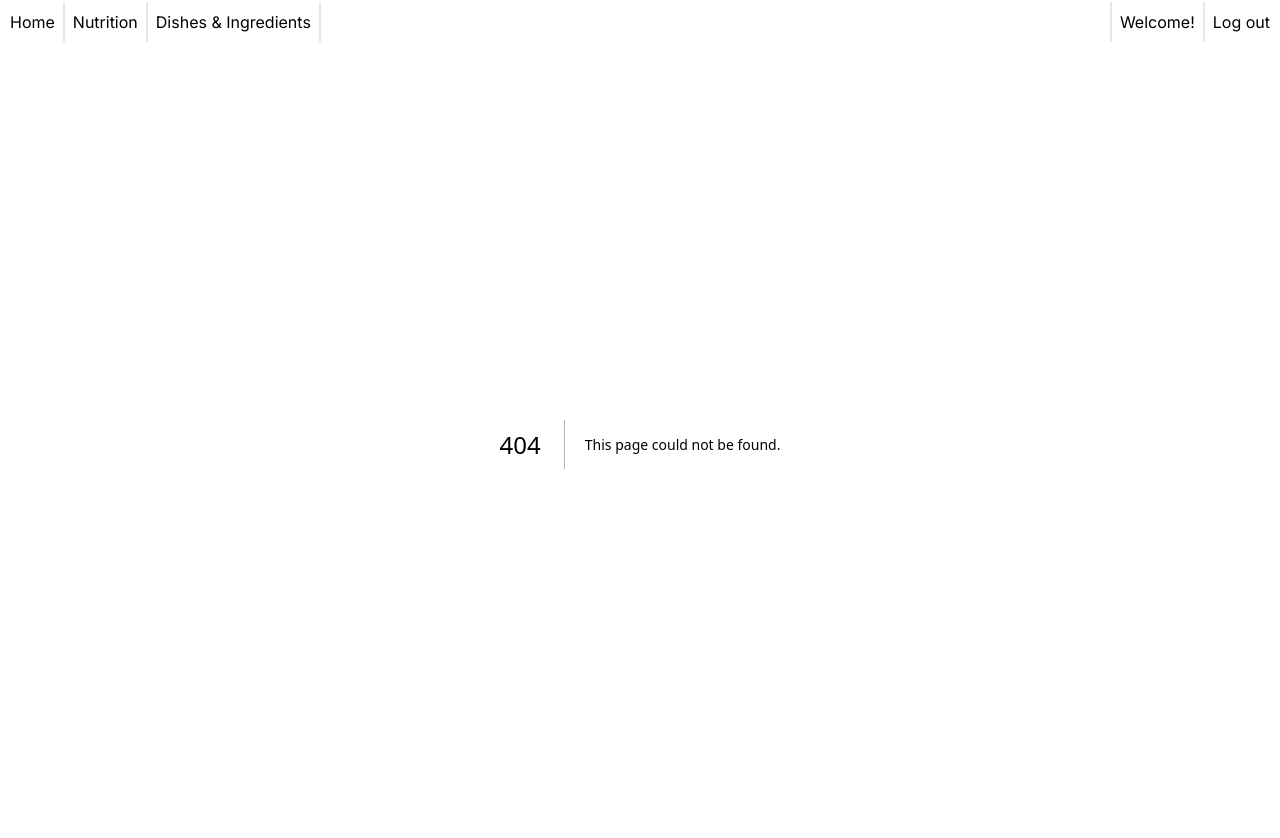
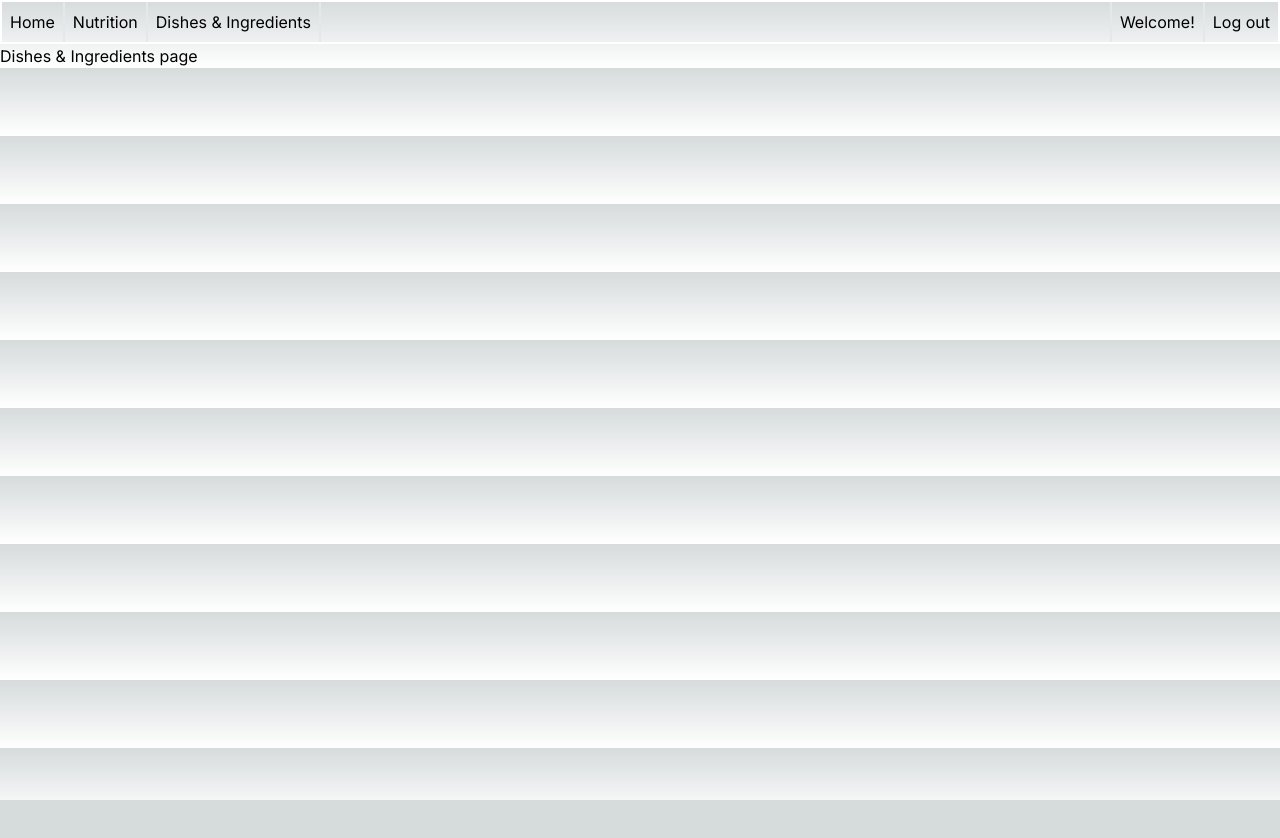
Before and after one commit to jaklyk2103/kcalculator-ui, a Next.js app: page /dishes-ingredients in a window 1280 px wide. Before the commit this address had no page. Shown: the top 838 px of the page. After the commit the page ends 800 px from the top, so only its background shows below. Built offline with nearby package versions, Linux system fonts and the light colour scheme.

Commit message:
Added routing

```diff
--- /dev/null
+++ b/src/app/dishes-ingredients/page.tsx
@@ -0,0 +1,7 @@
+export default function Nutrition() {
+  return(
+    <div>
+      Dishes & Ingredients page
+    </div>
+  )
+}
--- a/src/app/meal/page.tsx
+++ /dev/null
@@ -1,7 +0,0 @@
-export default function Meal() {
-  return(
-    <div>
-      Single meal page
-    </div>
-  )
-}
--- a/src/app/meals/page.tsx
+++ /dev/null
@@ -1,7 +0,0 @@
-export default function Meals() {
-  return(
-    <div>
-      Meals page
-    </div>
-  )
-}
--- /dev/null
+++ b/src/app/nutrition/page.tsx
@@ -0,0 +1,7 @@
+export default function Nutrition() {
+  return(
+    <div>
+      Nutrition page
+    </div>
+  )
+}
--- a/src/components/navigationBar/navigationBar.tsx
+++ b/src/components/navigationBar/navigationBar.tsx
@@ -1,12 +1,17 @@
+'use client'
+
 import './navigationBar.css';
+import { useRouter } from 'next/navigation';
 
 export default function NavigationBar() {
+  const { push } = useRouter();
+
   return(
     <div className="flex justify-between gap-3 w-full border-2 border-white">
       <div className="flex">
-        <button className="navigation-item"><span>Home</span></button>
-        <button className="navigation-item"><span>Nutrition</span></button>
-        <button className="navigation-item"><span>Dishes & Ingredients</span></button>
+        <button className="navigation-item" onClick={() => push('/')}><span>Home</span></button>
+        <button className="navigation-item" onClick={() => push('/nutrition')}><span>Nutrition</span></button>
+        <button className="navigation-item" onClick={() => push('/dishes-ingredients')}><span>Dishes & Ingredients</span></button>
       </div>
 
       <div className='flex'>
```
